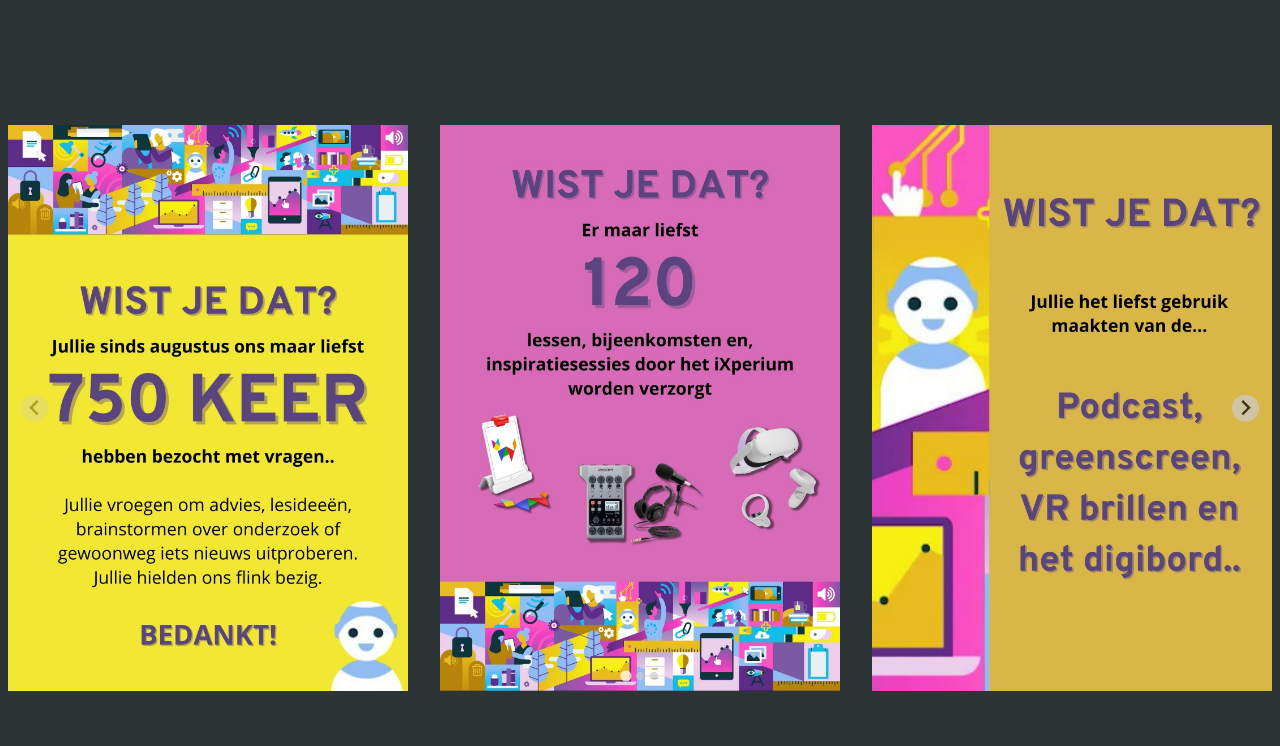
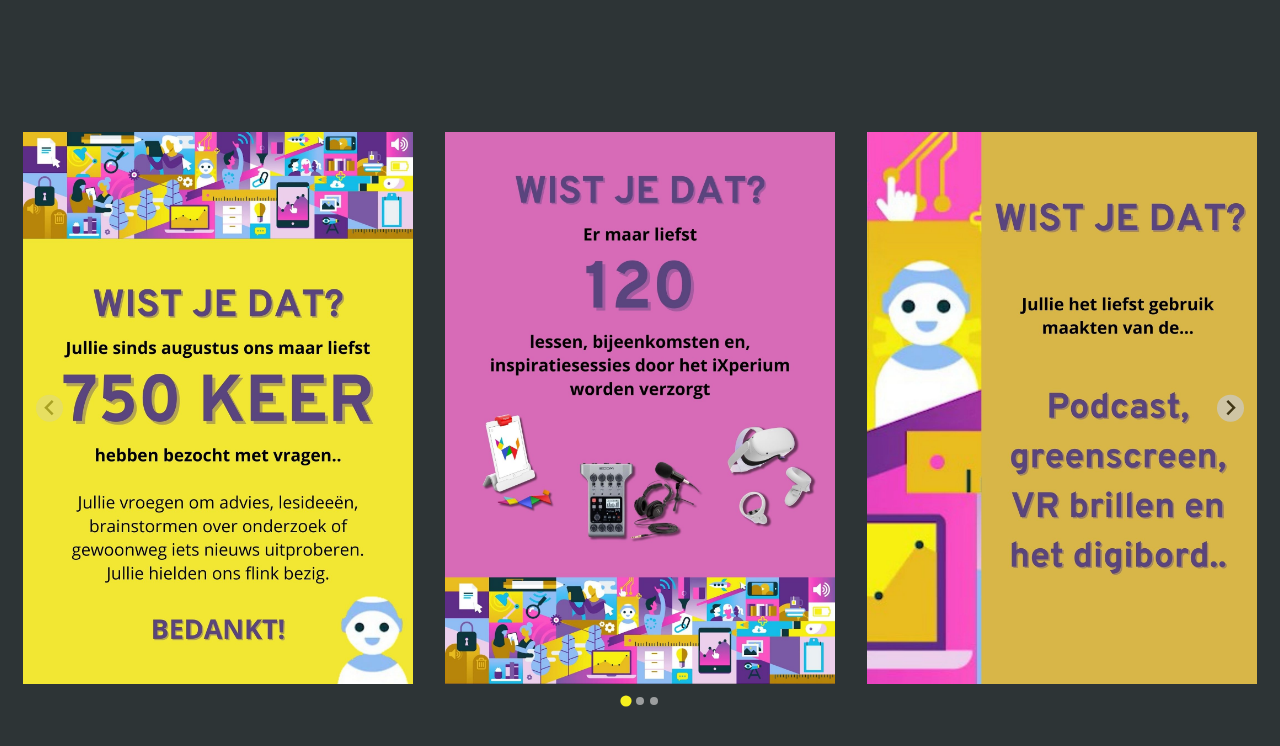
Before and after one commit to MaximaalV/ixperium-slider, a plain HTML site: page index.html in a window 1280 px wide. Drawn offline with nearby package versions, Linux system fonts and the light colour scheme.

Commit message:
Update
Added a div .slider_wrapper

```diff
--- a/index.html
+++ b/index.html
@@ -9,7 +9,7 @@
 </head>
 
 <body>
-
+<div class="slider_wrapper">
     <section id="image-carousel" class="splide" aria-label="iXperium Images">
         <div class="splide__track">
             <div class="splide__list">
@@ -53,6 +53,7 @@
             </div>
         </div>
     </section>
+</div>
 
     <script src="https://cdn.jsdelivr.net/npm/@splidejs/splide@4.1.4/dist/js/splide.min.js"></script>
     <script src="script.js"></script>
--- a/style.css
+++ b/style.css
@@ -5,9 +5,15 @@ body {
     background-color: #2d3436;
 }
 
-.splide__slide img {
+img {
     max-width: 100%;
     height: auto;
+}
+
+.slider_wrapper {
+    padding: 50px 15px;
+    max-width: 1240px;
+    margin: 0 auto;
 }
 
 .splide__arrow {
@@ -16,3 +22,13 @@ body {
     height: 2.5rem;
     background-color: #f6f01e;
 }
+
+.splide__pagination__page {
+    bottom: -2rem;
+    color: ;
+}
+
+.slider_wrapper .splide__pagination__page.is-active {
+    opacity: 1;
+    background-color: #f6f01e;
+}
```
